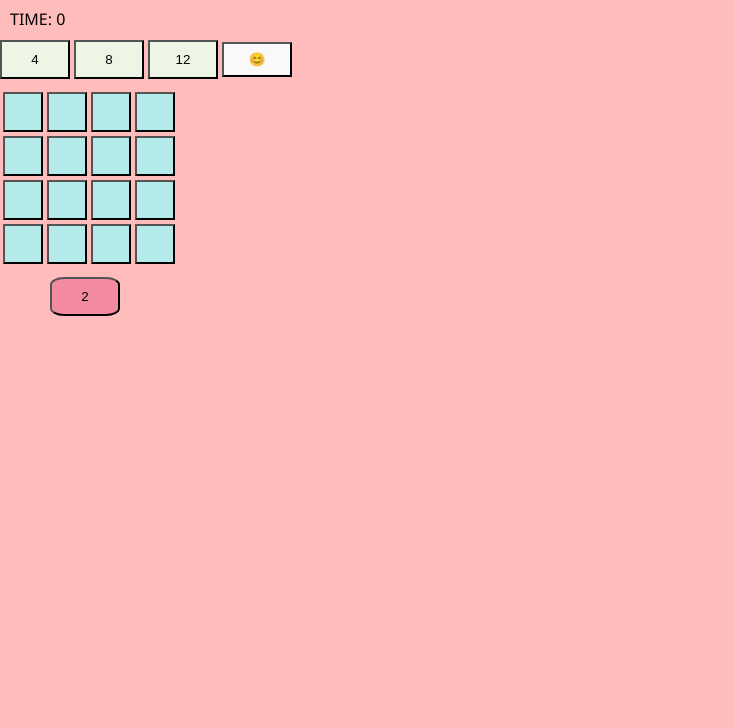
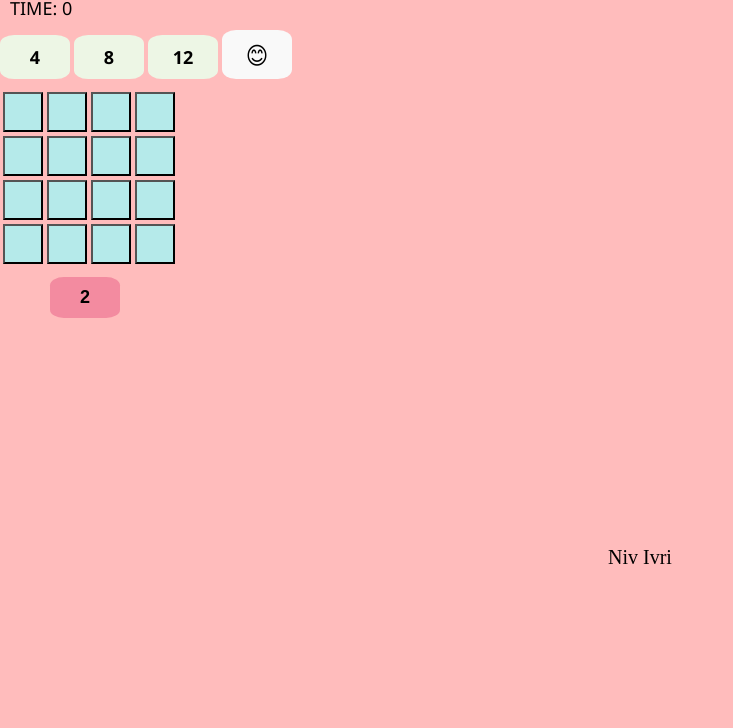
Before and after one commit to NivIvri/Mine-Sweeper, a plain HTML site: page index.html in a window 1280 px wide. Shown: the part 72-800 px from the top of the page, without its empty margins (0-733 px from the left). Drawn offline with Linux system fonts and the light colour scheme.

Commit message:
Add files via upload

```diff
--- a/css/app.css
+++ b/css/app.css
@@ -1,32 +1,44 @@
 body {
   margin: 0 auto;
   background-color: #ffbcbc;
+
 }
 .board-container {
   margin: 0 auto;
 }
 .board-container td button {
-  width: 40Px;
+  width: 40px;
   height: 40px;
-  text-align: center;
   font-size: 1.4em;
   background-color: #b5eaea;
-  padding: 5px; /* Some padding */
+  padding: 5px;
 }
 
 h1 {
+  font-size: 50px;
+  margin: 5px;
   color: #e93b81;
   font-weight: bolder;
   box-shadow: black;
 }
 
+.btn-group {
+  width: 80%;
+}
+
 .btn-group button {
-  background-color: #edf6e5; /* Green background */
-  color: black; /* White text */
-  padding: 10px 10px; /* Some padding */
+  background-color: #edf6e5;
+  color: black;
+  padding: 10px 10px;
   margin-bottom: 10px;
   width: 70px;
-  cursor: pointer; /* Pointer/hand icon */
+  border-radius: 20%;
+  font-size: large;
+  border: none;
+  font-family: "Segoe UI", Tahoma, Geneva, Verdana, sans-serif;
+  cursor: pointer;
+  font-weight: bold;
+
 }
 
 .timer {
@@ -34,25 +46,33 @@ h1 {
   margin-bottom: 10px;
   font-family: "Segoe UI", Tahoma, Geneva, Verdana, sans-serif;
   margin-right: 50%;
+  font-size: large;
 }
 
 .lives button {
-  background-color: #f38ba0; /* Green background */
-  color: black; /* White text */
-  padding: 10px 10px; /* Some padding */
+  background-color: #f38ba0;
+  color: black;
+  padding: 10px 10px;
   margin-bottom: 10px;
   border-radius: 20%;
   margin-left: 50px;
   margin-top: 10px;
+  font-size: large;
+
   width: 70px;
   cursor: pointer;
+  border: none;
+  font-weight: bold;
 }
 
 .btn-group .icon {
   background-color: #f9f9f9;
   padding: 8px 8px; /* Some padding */
+  font-size: x-large;
 }
 
-.neg {
-  background-color: black;
+footer{
+  text-align: center;
+margin-top: 17%;
+font-size: 20px;
 }
--- a/index.html
+++ b/index.html
@@ -17,10 +17,43 @@
       <button class="btn3" onclick="initGame({size:12,mines:4})">12</button>
       <button class="icon" onclick="initGame({size:4,mines:2})">😊</button>
     </div>
+    <div>
+      <div class="board-container"></div>
+    </div>
+    <div class="lives"><button></button></div>
+    <footer>
+      <p>Niv Ivri</p>
+    </footer>
 
+    <script src="js/utils.js "></script>
+    <script src="js/game.js "></script>
+  </body>
+</html>
+
+<!--<!DOCTYPE html>
+<html lang="en">
+  <head>
+    <meta charset="UTF-8" />
+    <meta http-equiv="X-UA-Compatible" content="IE=edge" />
+    <meta name="viewport" content="width=device-width, initial-scale=1.0" />
+    <link rel="stylesheet" href="css/app.css" />
+    <title>Mine Sweeper</title>
+  </head>
+
+  <body onload="initGame({size:4,mines:2})">
+    <h1>Mine Sweeper</h1>
+    <div>
+      <div class="timer">TIME: <span></span></div>
+      <div class="btn-group">
+        <button class="btn1" onclick="initGame({size:4,mines:2})">4</button>
+        <button class="btn2" onclick="initGame({size:8,mines:4})">8</button>
+        <button class="btn3" onclick="initGame({size:12,mines:4})">12</button>
+        <button class="icon" onclick="initGame({size:4,mines:2})">😊</button>
+      </div>
+    </div>
     <div class="board-container"></div>
     <div class="lives"><button></button></div>
     <script src="js/utils.js "></script>
     <script src="js/game.js "></script>
   </body>
-</html>
+</html>-->
--- a/js/game.js
+++ b/js/game.js
@@ -20,8 +20,6 @@ var gGame = {
 }
 var gFirstClick = true
 var gLives = 3;
-
-
 
 function initGame(gameLevel) {
     gGame.minesCount = 0;
@@ -76,7 +74,7 @@ function renderMat(mat, selector) {
             }
             else cellValue = cell.minesAroundCount
 
-            strHTML += `<td class= "${className} " oncontextmenu="  cellMarked(this, ${i},${j});return false;" onclick= "cellClicked(this, ${i},${j})"><button>${cell.isShown ? cellValue : ''}</button></td>`
+            strHTML += `<td class= "${className} " oncontextmenu="  cellMarked(this, ${i},${j});return false;" onclick= "cellClicked(${i},${j})"><button>${cell.isShown ? cellValue : ''}</button></td>`
         }
         strHTML += '</tr>'
     }
@@ -86,7 +84,7 @@ function renderMat(mat, selector) {
 }
 
 
-function cellClicked(elCell, i, j) {
+function cellClicked(i, j) {
     var currCell = gBoard[i][j]
     if (!gGame.isOn) return;
     if (currCell.isShown) return;
@@ -104,12 +102,10 @@ function cellClicked(elCell, i, j) {
     if (currCell.isMine) {
         gLives--;
         gGame.minesCount++;
-        console.log(gGame.minesCount + 'is mine');
         document.querySelector('.lives button').innerText = gLives
     }
 
-    CheckGameStatus(i, j)
-
+    CheckGameStatus()
 
     currCell.isShown = true;
     if (+(currCell.minesAroundCount) === 0 && !currCell.isMine && !currCell.isFlag) {
@@ -169,7 +165,7 @@ function cellMarked(elCell, cellI, cellJ) {
             currCell.isShown = true;
             gGame.markedCount++;
             //debugger;
-            if (currCell.isMine) CheckGameStatus(cellI, cellJ)
+            if (currCell.isMine) CheckGameStatus()
         }
         elCell.innerHTML = `<button>${btnValue}</button>`
     }
@@ -204,9 +200,8 @@ function countNeighbors(cellI, cellJ, mat) {
     return neighborsCount;
 }
 
-function CheckGameStatus(cellI, cellJ) {
-    //if (gGame.shownCount !== (gLevel.SIZE ** 2) && gLives !== 0) return;
-    //debugger;
+function CheckGameStatus() {
+
     if (gLives === 0) {
         document.querySelector('.lives button').innerHTML = '0';
         for (var i = 0; i < gLevel.SIZE; i++) {
@@ -222,19 +217,15 @@ function CheckGameStatus(cellI, cellJ) {
             }
         }
         renderMat(gBoard, '.board-container')
-        console.log('you Loss GAME OVER');
         GameOver(false)
     }
 
     else {
         if (gGame.markedCount + gGame.minesCount === +gLevel.MINES && (gGame.shownCount + gGame.markedCount) >= (gLevel.SIZE ** 2)) {
-            console.log('victory', gGame.shownCount);
             GameOver(true)
         }
     }
 }
-
-
 
 
 function GameOver(isEndGame) {
@@ -242,21 +233,19 @@ function GameOver(isEndGame) {
     var elIcon = document.querySelector('.icon')
 
     if (!isEndGame) {
-        console.log(elIcon);
         elIcon.innerText = '😭';
     }
     else {
-        console.log(elIcon);
         elIcon.innerText = '😎';
     }
     gLevel.isOn = false
+
 }
 
 function getRandomMine() {
     var rndCells = resetCells();
     for (var i = 0; i < gLevel.MINES; i++) {
         var rndCell = rndCells.splice(getRandomInt(0, rndCells.length), 1)[0]
-        console.log([rndCell.i], [rndCell.j]);
         gBoard[rndCell.i][rndCell.j].isMine = true;
     }
 
@@ -272,6 +261,5 @@ function resetCells() {
             }
         }
     }
-    console.log(rndCells);
     return rndCells
 }
--- a/js/utils.js
+++ b/js/utils.js
@@ -1,5 +1,3 @@
-
-
 
 function startTimer() {
     gTime1 = Date.now();
```
